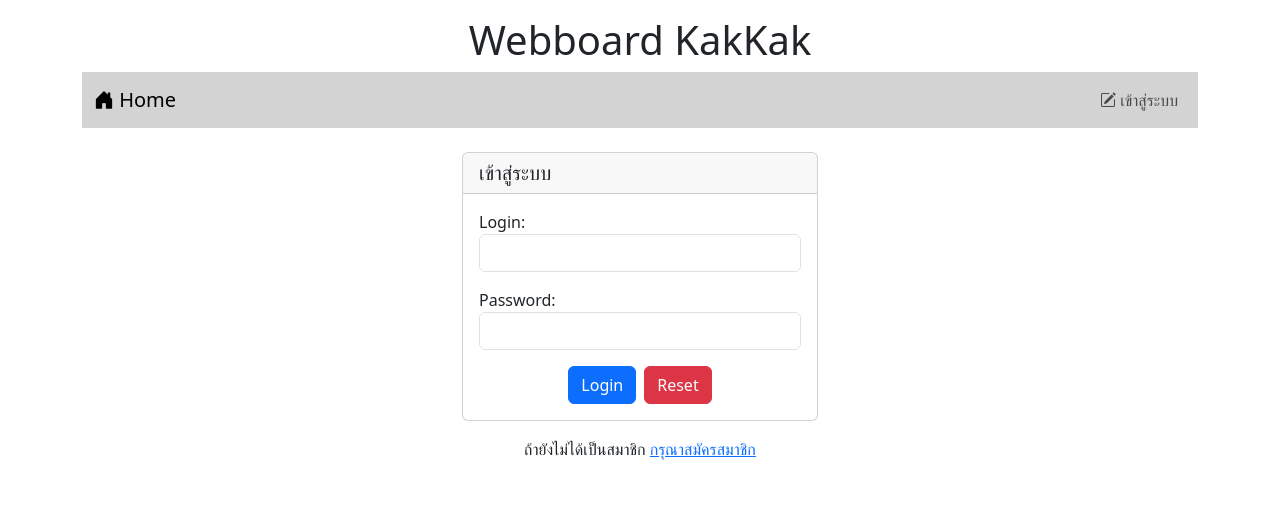
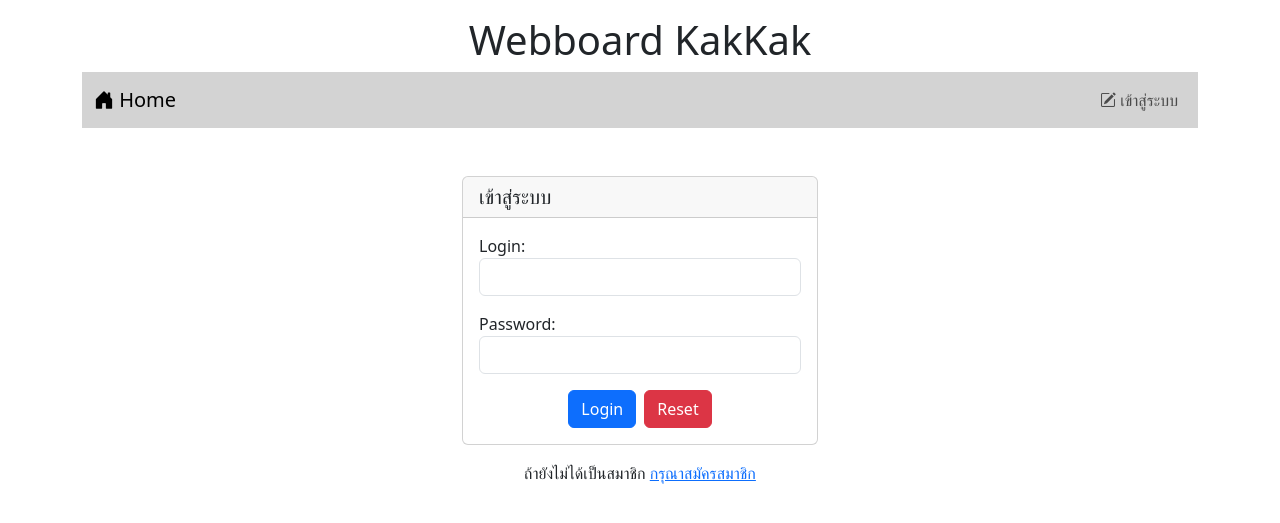
Before and after one commit to Maoooa/webboard_enetc, a PHP site: page /login.php in a window 1280 px wide. Shown: the top 523 px of the page. Run offline with PHP 8.4, Linux system fonts and the light colour scheme.

Commit message:
update login

```diff
--- a/login.php
+++ b/login.php
@@ -28,7 +28,7 @@ if (isset($_SESSION['id'])) {
         <form action="verify.php" method="post">
             <div class="row">
                 <div class="col-sm-8 col-md-6 col-lg-4 mx-auto">
-                    <div class="card mt-4 ">
+                    <div class="card mt-5 ">
                         <h5 class="card-header">เข้าสู่ระบบ</h5>
                         <div class="card-body">
                             <div class="from-group mb-3">
```
